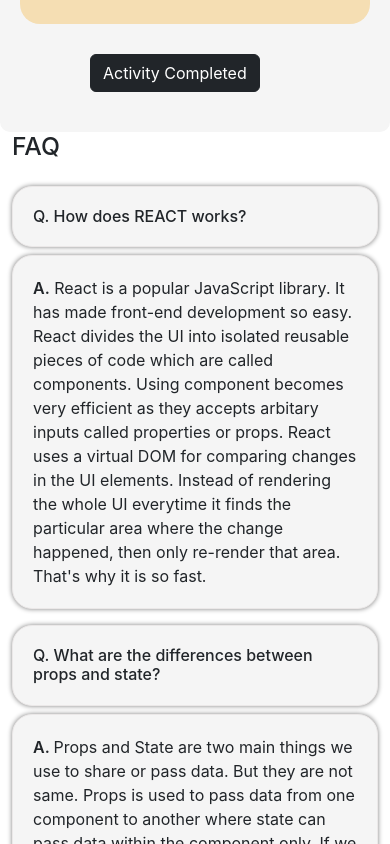
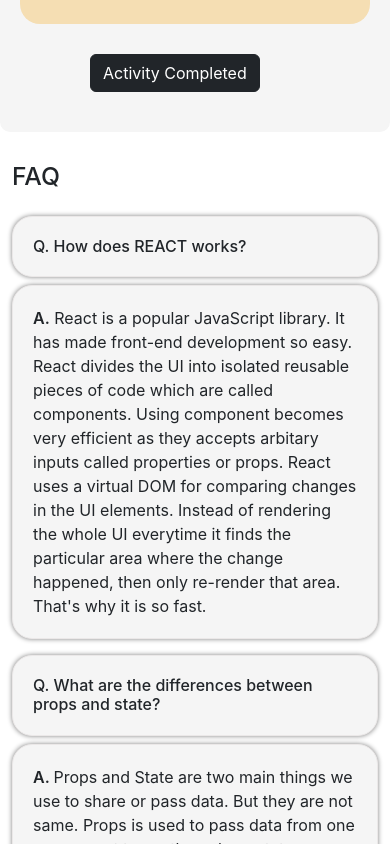
Before and after one commit to m7real/fitness-club, a React (Create React App) app: page / in a window 390 px wide. Shown: the part 2960-3804 px from the top of the page. Built offline with nearby package versions, Linux system fonts and the light colour scheme.

Commit message:
marginTop for faq section on mobile devices added

```diff
--- a/src/components/Faq/Faq.css
+++ b/src/components/Faq/Faq.css
@@ -5,3 +5,8 @@
   padding: 20px;
   box-shadow: 0 0 5px 0 rgb(128, 128, 128);
 }
+@media only screen and (max-width: 767px) {
+  .faq-container {
+    margin-top: 30px;
+  }
+}
--- a/src/components/Faq/Faq.js
+++ b/src/components/Faq/Faq.js
@@ -3,7 +3,7 @@
 
 const Faq = () => {
   return (
-    <div className="container">
+    <div className="container faq-container">
       <h2 className="mb-4">FAQ</h2>
       <div>
         <h6 className="faq">Q. How does REACT works?</h6>
```
